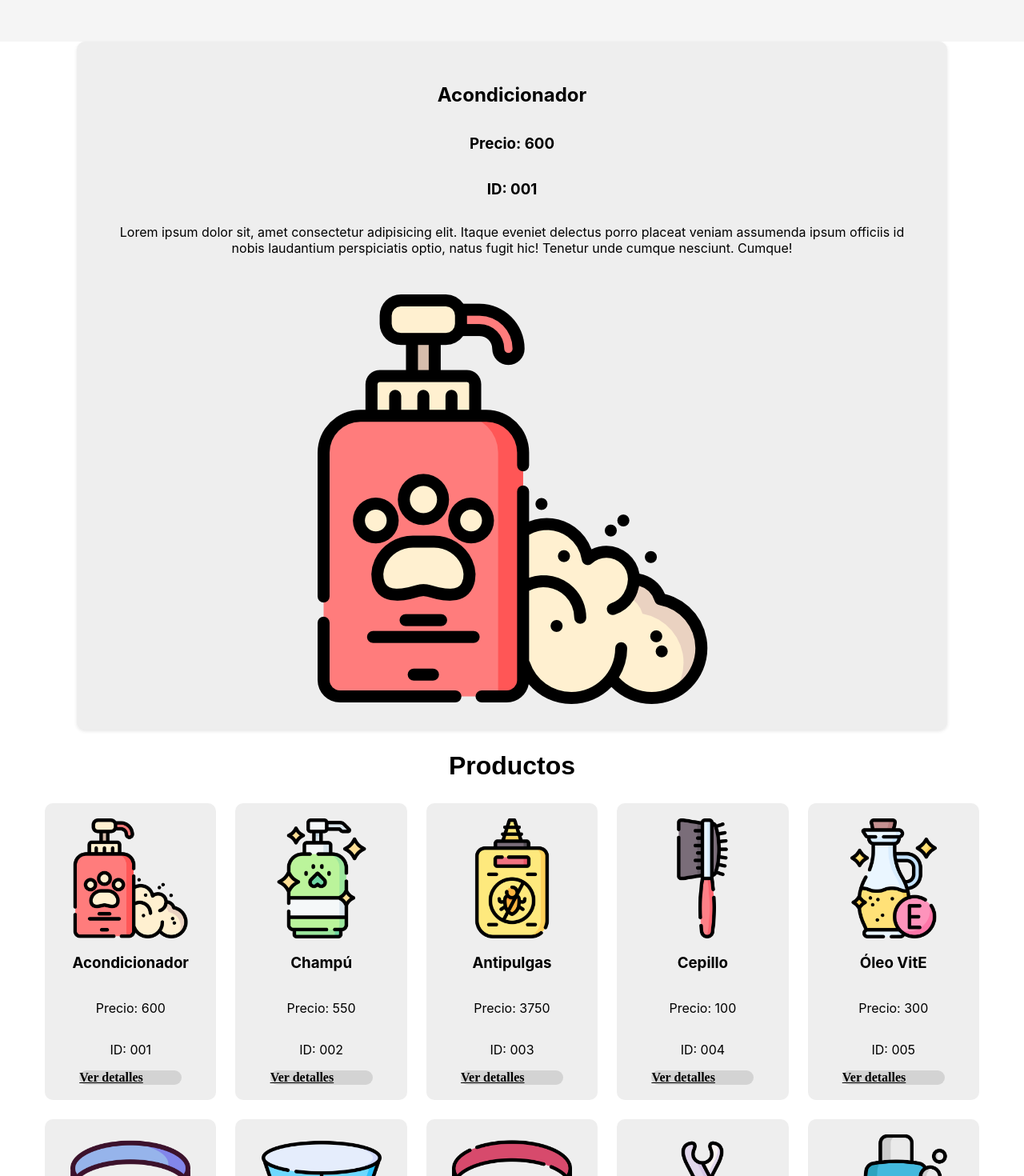
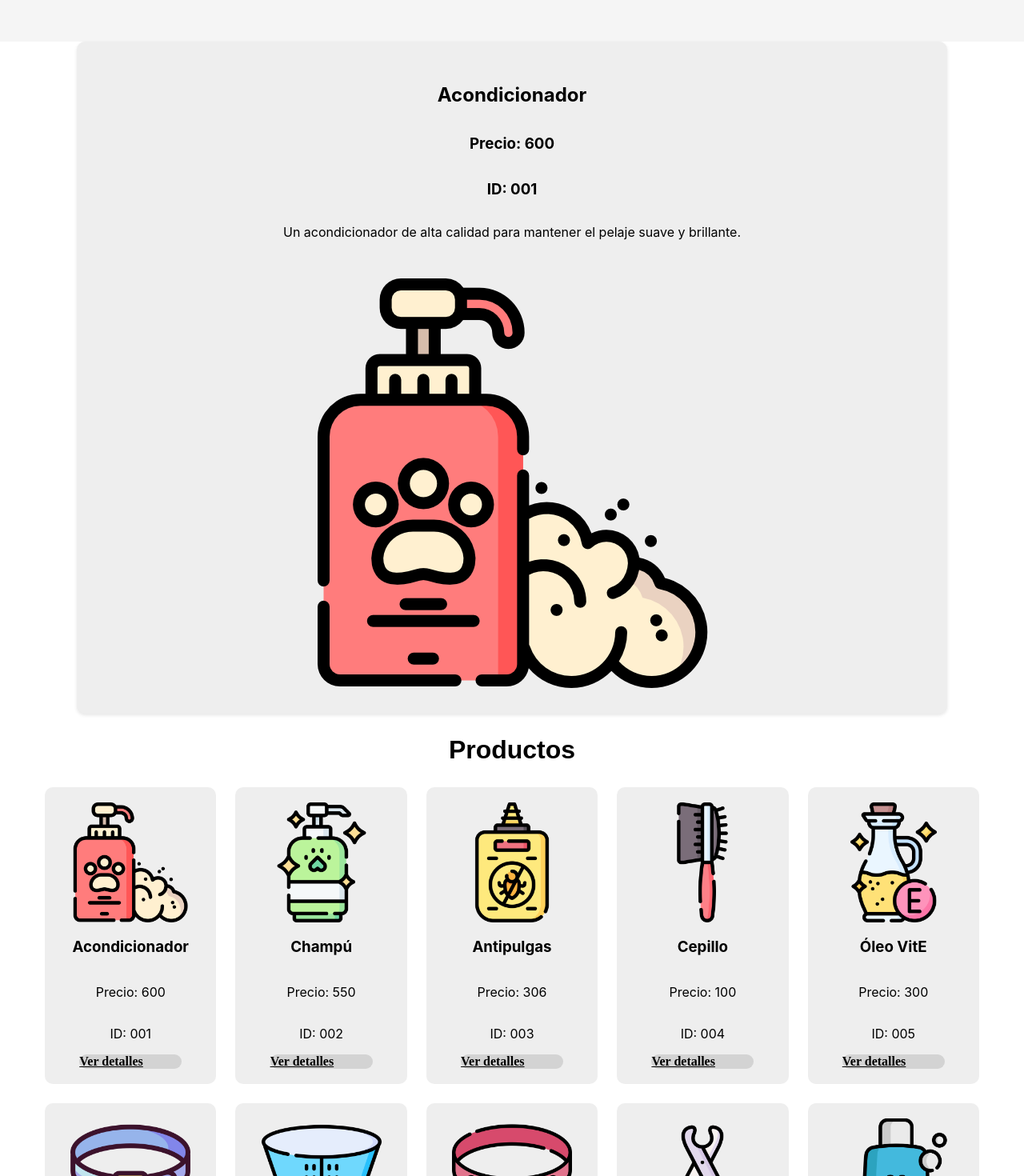
Before and after one commit to HolaKaths/React-PreEntrega2-RamirezArias, a React (Create React App) app: page /item/001 in a window 1280 px wide. Shown: the part 415-1885 px from the top of the page at 80% size. Built offline with nearby package versions, Linux system fonts and the light colour scheme.

Commit message:
Ajustes descripciones productos

```diff
--- a/src/asyncmock.js
+++ b/src/asyncmock.js
@@ -1,7 +1,7 @@
 const productos = [
     { nombre: "Acondicionador", precio: 600, id: "001", img: "/Images/acondicionador.png", categorias: "Higiene" },
     { nombre: "Champú", precio: 550, id: "002", img: "/Images/champu (1).png", categorias: "Higiene" },
-    { nombre: "Antipulgas", precio: 3750, id: "003", img: "/Images/anti-pulgas.png", categorias: "Higiene" },
+    { nombre: "Antipulgas", precio: 306, id: "003", img: "/Images/anti-pulgas.png", categorias: "Higiene" },
     { nombre: "Cepillo", precio: 100, id: "004", img: "/Images/cepillo.png", categorias: "Higiene" },
     { nombre: "Óleo VitE", precio: 300, id: "005", img: "/Images/vitamina-e.png", categorias: "Suplementos" },
     { nombre: "Collar azul", precio: 300, id: "006", img: "/Images/collar-azul.png", categorias: "Accesorios" },
--- a/src/components/ItemDetail/ItemDetail.jsx
+++ b/src/components/ItemDetail/ItemDetail.jsx
@@ -1,18 +1,52 @@
 import React from 'react';
 import './ItemDetail.css';
 
+const descriptions = {
+    '001': 'Un acondicionador de alta calidad para mantener el pelaje suave y brillante.',
+    '002': 'Un champú suave y efectivo que dejará a tu mascota con un olor fresco y limpio.',
+    '003': 'La solución perfecta para combatir las pulgas y proteger a tu mascota de parásitos.',
+    '004': 'Un cepillo ergonómico diseñado para un cepillado fácil y cómodo.',
+    '005': 'Un suplemento nutritivo con vitamina E para fortalecer la salud de tu mascota.',
+    '006': 'Un collar azul elegante y duradero para añadir estilo a tu mascota. Disponible en azul claro y azul oscuro.',
+    '007': 'Un collar isabelino transparente que ayuda en la recuperación de heridas o cirugías.',
+    '008': 'Un collar rojo vibrante para destacar el estilo de tu mascota. Disponible en rojo intenso y rojo fuego.',
+    '009': 'Un cortauñas de alta calidad para mantener las uñas de tu mascota en buen estado.',
+    '010': 'Un gel de baño suave que limpia profundamente sin irritar la piel de tu mascota.',
+    '011': 'Un jabón natural y suave para cuidar la piel sensible de tu mascota.',
+    '012': 'Un completo kit de peluquería para mantener a tu mascota con un aspecto impecable.',
+    '013': 'Un kit de champú y acondicionador para un cuidado completo del pelaje de tu mascota.',
+    '014': 'Una loción especial para mantener el pelaje de tu mascota suave y saludable.',
+    '015': 'Una loción hidratante para proteger y nutrir la piel de tu mascota.',
+    '016': 'Un talco suave y absorbente para mantener a tu mascota fresca y libre de olores.',
+    '017': 'Una toalla suave y absorbente para secar a tu mascota después del baño.',
+    '018': 'Un alimento completo y equilibrado para satisfacer las necesidades nutricionales de tu mascota.',
+    '019': 'Deliciosos snacks para premiar y consentir a tu mascota en cualquier momento.',
+    '020': 'Un bozal cómodo y seguro para controlar el comportamiento de tu mascota.',
+    '021': 'Un colgante con diseño de pluma para añadir estilo y personalidad a tu mascota. Disponible en colores plateado, dorado y cobre.',
+    '022': 'Un colgante con forma de ratón para entretener y divertir a tu mascota.',
+    '023': 'Un kit de juguetes variados para mantener a tu mascota activa y entretenida.',
+    '024': 'Un juguete clásico y resistente que estimula el instinto de masticación de tu mascota.',
+    '025': 'Un rascador sencillo para satisfacer el instinto de arañar de tu mascota. Disponible en colores beige y marrón.',
+    '026': 'Un rascador doble con múltiples opciones para el entretenimiento y cuidado de las uñas de tu mascota.',
+    '027': 'Un rascador deluxe con plataformas y escondites para el máximo disfrute de tu mascota.',
+    '028': 'Una cuerda resistente y duradera para juegos de tira y afloja con tu mascota. Disponible en colores verde, azul y rojo.',
+
+  };
+
+
+
   const ItemDetail = ({ id, nombre, precio, img }) => {
+    const description = descriptions[id];
+
     return (
       <div className="itemDetailContainer">
-            <h2> {nombre}</h2>
+        <h2>{nombre}</h2>
         <h3>Precio: {precio}</h3>
         <h3>ID: {id}</h3>
-            <p>Lorem ipsum dolor sit, amet consectetur adipisicing elit. Itaque eveniet delectus porro placeat veniam
-                assumenda ipsum officiis id nobis laudantium perspiciatis optio, natus fugit hic! Tenetur unde cumque
-                nesciunt. Cumque!</p>
+        <p>{description}</p>
         <img src={img} alt={nombre} />
       </div>
-    )
+    );
   }
 
   export default ItemDetail;
```
Lines whose indentation alone changed are shown as unchanged.
